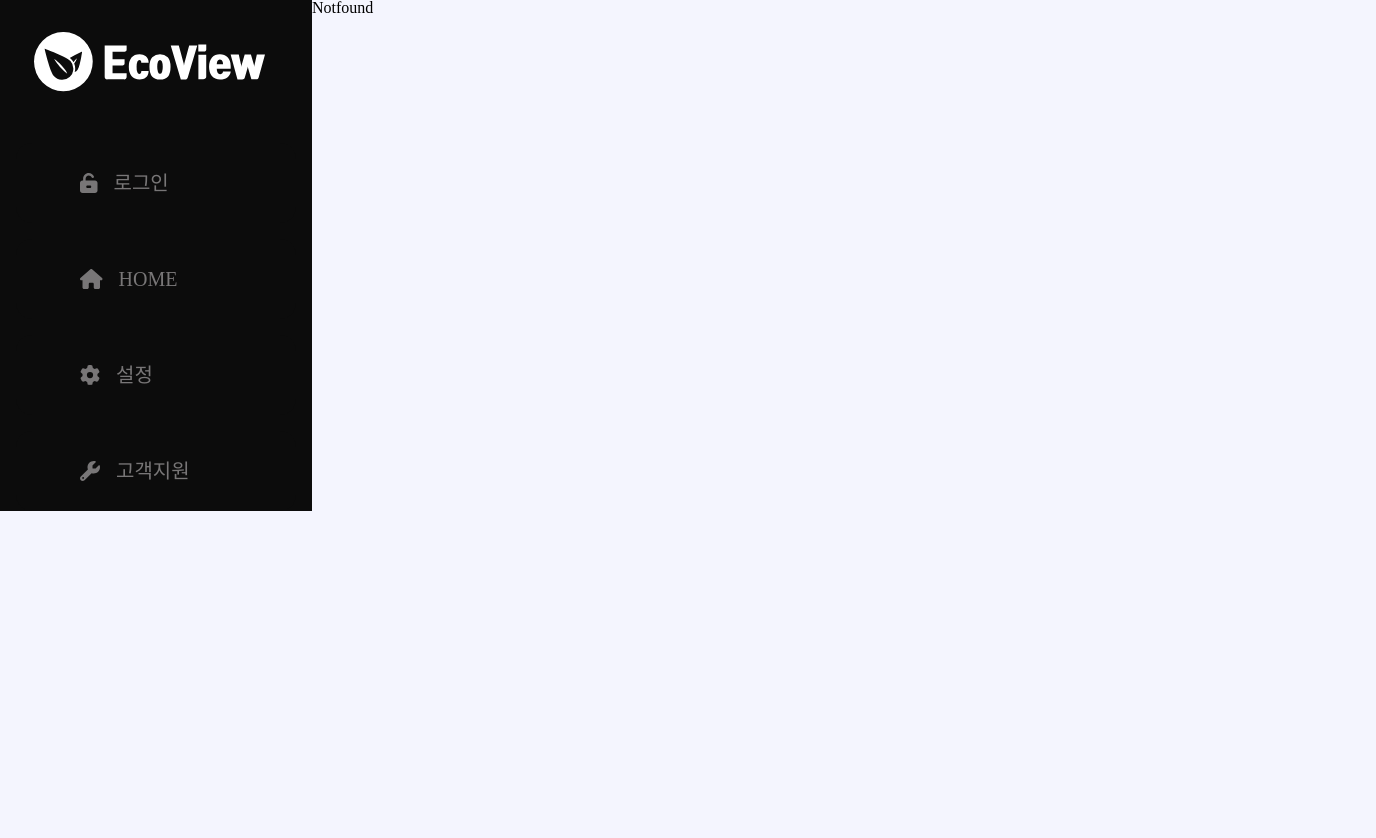
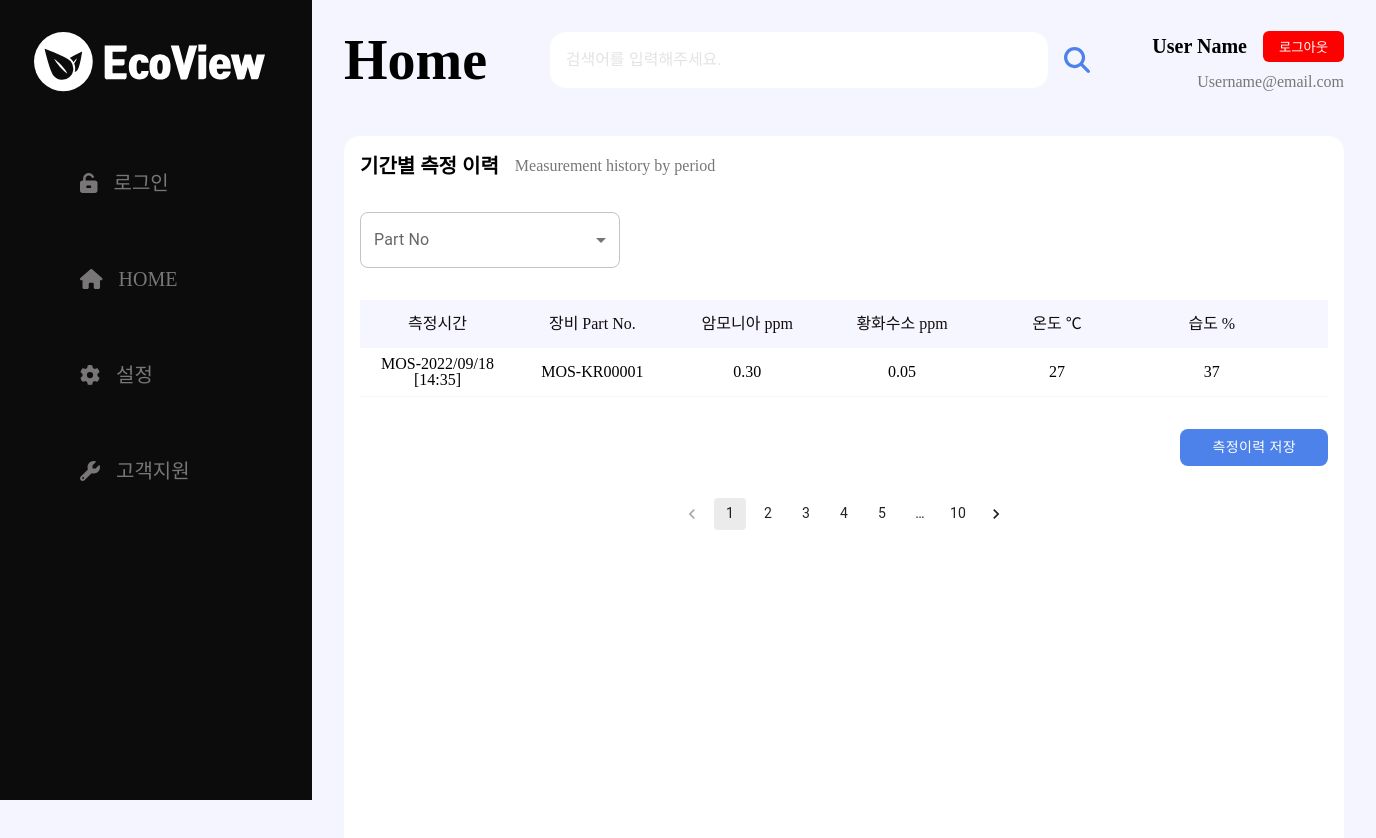
Before and after one commit to mashallsong/odor_User, a React (Create React App) app: page /HomePrintList in a window 1280 px wide. Shown: the top 838 px of the page, 1376 px wide, since content can reach past the window. Before the commit the page ends 800 px from the top, so only its background shows below. Built offline with nearby package versions, Linux system fonts and the light colour scheme.

Commit message:
odor_User

```diff
--- a/src/App.js
+++ b/src/App.js
@@ -2,6 +2,7 @@ import { BrowserRouter, Routes, Route } from "react-router-dom";
 import SideNav from "./Components/SideNav";
 import Customer from "./Pages/Customer";
 import Home from "./Pages/Home";
+import HomePrintList from "./Pages/HomePrintList";
 import Login from "./Pages/Login";
 import Notfound from "./Pages/Notfound";
 import Setting from "./Pages/Setting";
@@ -19,6 +20,7 @@ function App() {
           <Route path="/Home" element={<Home />} />
           <Route path="/Setting" element={<Setting />} />
           <Route path="/Customer" element={<Customer />} />
+          <Route path="/HomePrintList" element={<HomePrintList />} />
           <Route path="/*" element={<Notfound />} />
         </Routes>
       </BrowserRouter>
--- a/src/Css/Body.css
+++ b/src/Css/Body.css
@@ -307,6 +307,52 @@
 
 
 
+/* HomePrintList BODY */
+.bodyHomePrintList {
+
+}
+
+.HomePrintListGrop1 {
+    padding: 16px 32px 32px 32px;
+    display: flex;
+    min-width: 1000px;
+    height: 960px;
+}
+
+.HomePrintListLayout {
+    width: 100%;
+    height: 100%;
+    background-color: white;
+    border-radius: 16px;
+}
+
+.HomePrintListLayoutBody {
+    padding: 16px 16px;
+}
+
+.HomePrintListSelect {
+    width: 260px;
+    margin-bottom: 32px;
+}
+
+.HomePrintListTable ul li {
+    width: 16%;
+    text-align: center;
+}
+
+.pagination {
+    width: 100%;
+    display: flex;
+    justify-content: center;
+    margin-top: 32px;
+}
+
+.HomePrintListBtn {
+    display: flex;
+    justify-content: end;
+    margin-top: 32px;
+}
+
 
 /* SETTING BODY */
 .body-wrap-setting {
--- a/src/Pages/Home.js
+++ b/src/Pages/Home.js
@@ -86,7 +86,8 @@ export default function Home(){
                         </div>
                         <div className="homePrint">
                             <Button style={{backgroundColor: '#4e82eb' , borderRadius:'8px' , marginRight: '32px' , padding: '6px 32px', border: 'none' , color:'white'}}
-                                    variant="outlined">
+                                    variant="outlined"
+                                    href="/HomePrintList" >
                                     측정이력 출력
                             </Button>
                         </div>
--- /dev/null
+++ b/src/Pages/HomePrintList.js
@@ -0,0 +1,108 @@
+import React from "react";
+import '../Css/Header.css';
+import '../Css/Body.css';
+
+/* 폰트어썸 import */
+import {faMagnifyingGlass, faWrench} from '@fortawesome/free-solid-svg-icons';
+import { FontAwesomeIcon } from "@fortawesome/react-fontawesome";
+
+import Button from '@mui/material/Button';
+
+/* Select */
+import Box from '@mui/material/Box';
+import InputLabel from '@mui/material/InputLabel';
+import MenuItem from '@mui/material/MenuItem';
+import FormControl from '@mui/material/FormControl';
+import Select from '@mui/material/Select';
+/* Pagination */
+import Pagination from '@mui/material/Pagination';
+import Stack from '@mui/material/Stack';
+
+
+export default function HomePrintList(){
+
+    const [PartNo, setList] = React.useState('');
+
+    const handleChange = (event) => {
+        setList(event.target.value);
+    };
+
+    return (
+        <div className="container">
+            <div className="header-wrap">
+                <h1>Home</h1>
+                <div className="input-seach">
+                    <input type="text" id="Seach" name="검색" placeholder="검색어를 입력해주세요."/>
+                    <FontAwesomeIcon className="seach-icon" icon={faMagnifyingGlass} />
+                </div>
+                <div className="info-wrap">
+                    <div className="info-id">
+                        <span>User Name</span>
+                        <button className="logout-btn">로그아웃</button>
+                    </div>
+                    <div className="info-email">
+                        Username@email.com
+                    </div>
+                </div>
+            </div>
+
+            <div className="bodyHomePrintList">
+                <div className="HomePrintListGrop1">
+                    <div className="HomePrintListLayout">
+                        <div className="setting-layout-header">
+                            <h3>기간별 측정 이력</h3> <span>Measurement history by period</span>
+                        </div>
+                        <div className="HomePrintListLayoutBody">
+                            <div className="HomePrintListSelect">
+                                <Box sx={{ minWidth: 120 }}>
+                                    <FormControl fullWidth>
+                                        <InputLabel id="demo-simple-select-label">Part No</InputLabel>
+                                        <Select
+                                        labelId="demo-simple-select-label"
+                                        id="demo-simple-select"
+                                        value={PartNo}
+                                        label="PartNo"
+                                        onChange={handleChange}
+                                        style={{ borderRadius: '8px' }}
+                                        >
+                                        <MenuItem value={1}>MOS-KR00001</MenuItem>
+                                        <MenuItem value={2}>MOS-KR00002</MenuItem>
+                                        <MenuItem value={3}>MOS-KR00003</MenuItem>
+                                        </Select>
+                                    </FormControl>
+                                </Box>
+                            </div>
+                            <div className="HomePrintListTable">
+                                <ul className="realtimeTableTh">
+                                    <li>측정시간</li>
+                                    <li>장비 Part No.</li>
+                                    <li>암모니아 ppm</li>
+                                    <li>황화수소 ppm</li>
+                                    <li>온도 ℃</li>
+                                    <li>습도 %</li>
+                                </ul>
+                                <ul className="realtimeTableTd">
+                                    <li>MOS-2022/09/18 [14:35]</li>
+                                    <li>MOS-KR00001</li>
+                                    <li>0.30</li>
+                                    <li>0.05</li>
+                                    <li>27</li>
+                                    <li>37</li>
+                                </ul>
+                            </div>
+                            <div className="HomePrintListBtn">
+                                <Button style={{backgroundColor: '#4e82eb' , borderRadius:'8px' , padding: '6px 32px', border: 'none' , color:'white'}}
+                                        variant="outlined">
+                                        측정이력 저장
+                                </Button>
+                            </div>
+                            <div className="pagination">
+                                <Pagination count={10} shape="rounded" />
+                            </div>
+                        </div>
+                    </div>
+                </div>
+            </div>
+        </div>
+    )
+}
--- a/src/Pages/Notfound.js
+++ b/src/Pages/Notfound.js
@@ -1,7 +1,34 @@
 import React from "react";
+import '../Css/Header.css';
+import '../Css/Body.css';
+
+/* 폰트어썸 import */
+import {faMagnifyingGlass, faWrench} from '@fortawesome/free-solid-svg-icons';
+import { FontAwesomeIcon } from "@fortawesome/react-fontawesome";
 
 export default function Notfound(){
     return (
-        <div>Notfound</div>
+        <div className="container">
+            <div className="header-wrap">
+                <h1>notfound</h1>
+                <div className="input-seach">
+                    <input type="text" id="Seach" name="검색" placeholder="검색어를 입력해주세요."/>
+                    <FontAwesomeIcon className="seach-icon" icon={faMagnifyingGlass} />
+                </div>
+                <div className="info-wrap">
+                    <div className="info-id">
+                        <span>User Name</span>
+                        <button className="logout-btn">로그아웃</button>
+                    </div>
+                    <div className="info-email">
+                        Username@email.com
+                    </div>
+                </div>
+            </div>
+
+            <div>
+
+            </div>
+        </div>
     )
 }
```
Also changed, not shown: 1 other file (tests, documents, lock files or other folders).
